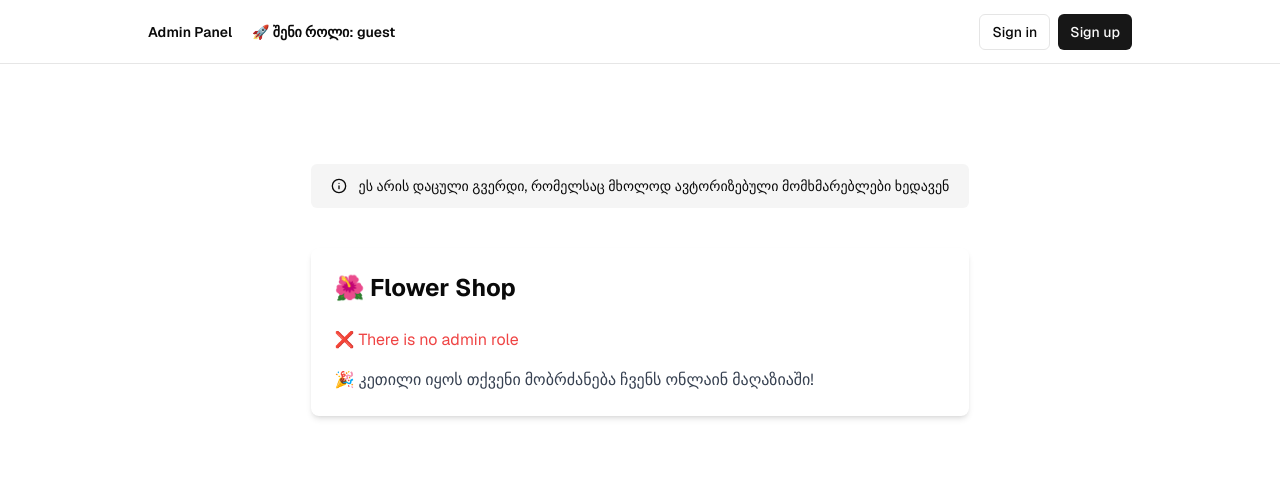
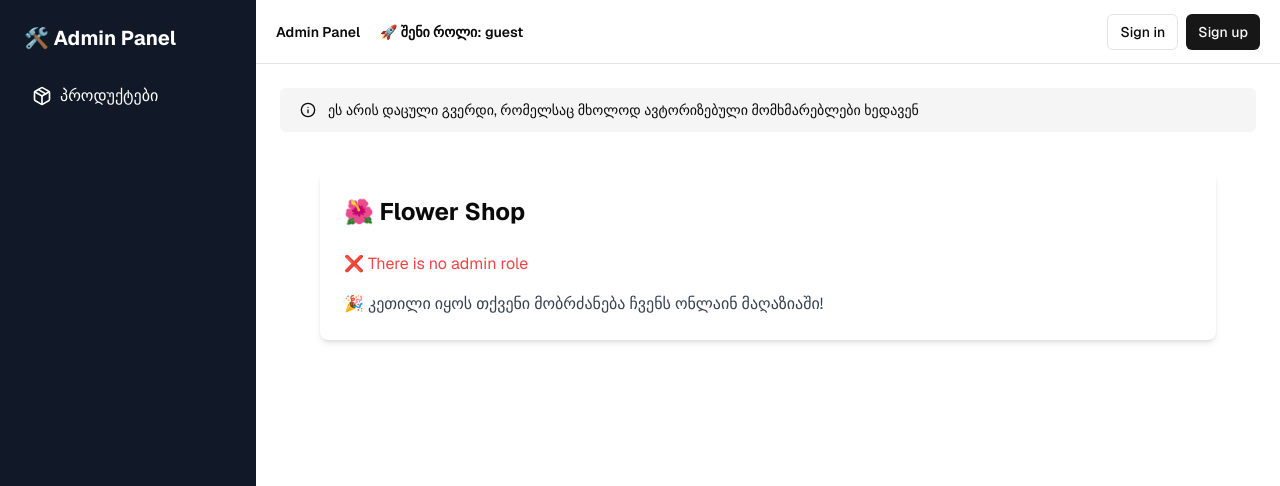
Before and after one commit to DavidTchintcharauli/flowers_admin_panel, a Next.js app: page /protected in a window 1280 px wide. Shown: the top 486 px of the page. Built offline with nearby package versions, Linux system fonts and the light colour scheme; no server answers.

Commit message:
create sidabar

```diff
--- /dev/null
+++ b/app/components/admin/Sidebar.tsx
@@ -0,0 +1,42 @@
+"use client";
+
+import Link from "next/link";
+import { useState } from "react";
+import { Menu, Package, X } from "lucide-react";
+
+export default function Sidebar() {
+  const [isOpen, setIsOpen] = useState(false);
+
+  return (
+    <div className="flex">
+      <button
+        onClick={() => setIsOpen(!isOpen)}
+        className="md:hidden p-3 bg-gray-800 text-white rounded-md fixed top-4 left-4 z-50"
+      >
+        {isOpen ? <X size={24} /> : <Menu size={24} />}
+      </button>
+      <aside
+        className={`fixed top-0 left-0 h-screen bg-gray-900 text-white w-64 p-6 transition-transform transform ${
+          isOpen ? "translate-x-0" : "-translate-x-64"
+        } md:translate-x-0 md:relative md:w-64`}
+      >
+        <h2 className="text-xl font-bold mb-6">🛠️ Admin Panel</h2>
+        <nav className="flex flex-col gap-4">
+          <Link
+            href="/admin/products"
+            className="flex items-center gap-2 p-2 rounded-md hover:bg-gray-700"
+          >
+            <Package size={20} />
+            <span>პროდუქტები</span>
+          </Link>
+        </nav>
+      </aside>
+      {isOpen && (
+        <div
+          onClick={() => setIsOpen(false)}
+          className="fixed inset-0 bg-black bg-opacity-50 md:hidden"
+        />
+      )}
+    </div>
+  );
+}
--- a/app/layout.tsx
+++ b/app/layout.tsx
@@ -1,6 +1,6 @@
 import React from "react";
 import { getUserRoleServer } from "./server/user/user.action";
-import { RoleProvider } from "./context/RoleContext"; // ⬅️ ახალი Context-ის იმპორტი
+import { RoleProvider } from "./context/RoleContext";
 import { EnvVarWarning } from "./components/env-var-warning";
 import HeaderAuth from "./components/header-auth";
 import { ThemeSwitcher } from "./components/theme-switcher";
@@ -9,6 +9,7 @@ import { Geist } from "next/font/google";
 import { ThemeProvider } from "next-themes";
 import Link from "next/link";
 import "./globals.css";
+import Sidebar from "./components/admin/Sidebar";
 
 const defaultUrl = process.env.VERCEL_URL
   ? `https://${process.env.VERCEL_URL}`
@@ -28,8 +29,7 @@ const geistSans = Geist({
 export default async function RootLayout({
   children,
 }: Readonly<{ children: React.ReactNode }>) {
-  const role = await getUserRoleServer(); // ⬅️ როლის წამოღება Server Component-იდან
-
+  const role = await getUserRoleServer();
   return (
     <html lang="en" className={geistSans.className} suppressHydrationWarning>
       <body className="bg-background text-foreground">
@@ -39,9 +39,10 @@ export default async function RootLayout({
           enableSystem
           disableTransitionOnChange
         >
-          <RoleProvider role={role}> {/* ⬅️ Context-ის გადაცემა */}
-            <main className="min-h-screen flex flex-col items-center">
-              <div className="flex-1 w-full flex flex-col gap-20 items-center">
+          <RoleProvider role={role}>
+            <div className="flex min-h-screen">
+              <Sidebar />
+              <div className="flex-1 flex flex-col">
                 <nav className="w-full flex justify-center border-b border-b-foreground/10 h-16">
                   <div className="w-full max-w-5xl flex justify-between items-center p-3 px-5 text-sm">
                     <div className="flex gap-5 items-center font-semibold">
@@ -51,9 +52,8 @@ export default async function RootLayout({
                     {!hasEnvVars ? <EnvVarWarning /> : <HeaderAuth />}
                   </div>
                 </nav>
-                <div className="flex flex-col gap-20 max-w-5xl p-5">
-                  {children} {/* ⬅️ "role" აღარ სჭირდება props-ით გადაცემა */}
-                </div>
+
+                <main className="flex-1 p-6">{children}</main>
 
                 <footer className="w-full flex items-center justify-center border-t mx-auto text-center text-xs gap-8 py-16">
                   <p>
@@ -70,7 +70,7 @@ export default async function RootLayout({
                   <ThemeSwitcher />
                 </footer>
               </div>
-            </main>
+            </div>
           </RoleProvider>
         </ThemeProvider>
       </body>
--- a/app/protected/page.tsx
+++ b/app/protected/page.tsx
@@ -2,10 +2,10 @@
 
 import Link from "next/link";
 import { InfoIcon } from "lucide-react";
-import { useRole } from "../context/RoleContext"; // ⬅️ Context-დან როლის მიღება
+import { useRole } from "../context/RoleContext";
 
 export default function ProtectedPage() {
-  const role = useRole(); // ⬅️ "role" წამოგვაქვს Context-იდან
+  const role = useRole();
 
   return (
     <div className="flex-1 w-full flex flex-col gap-12">
```
